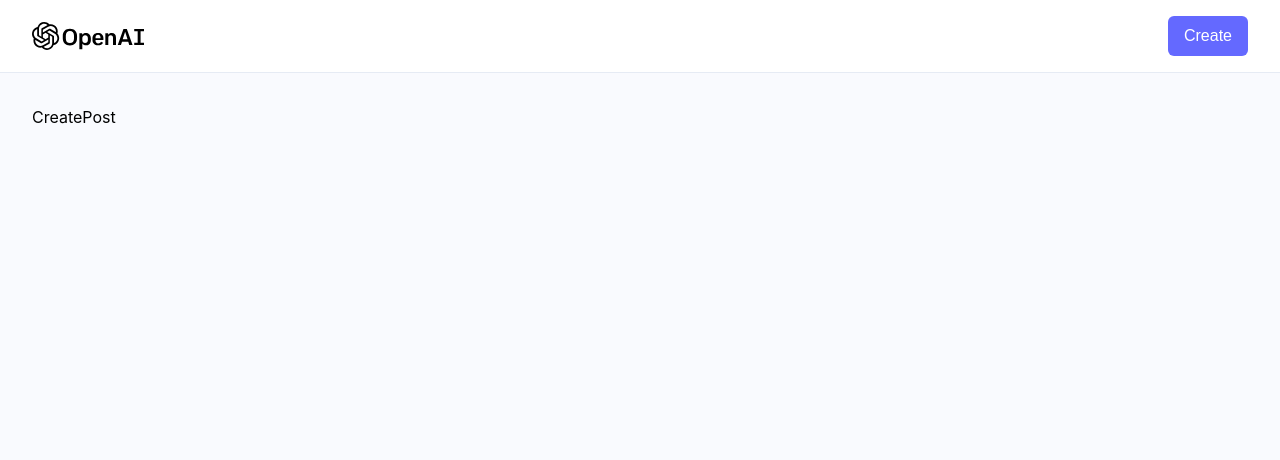
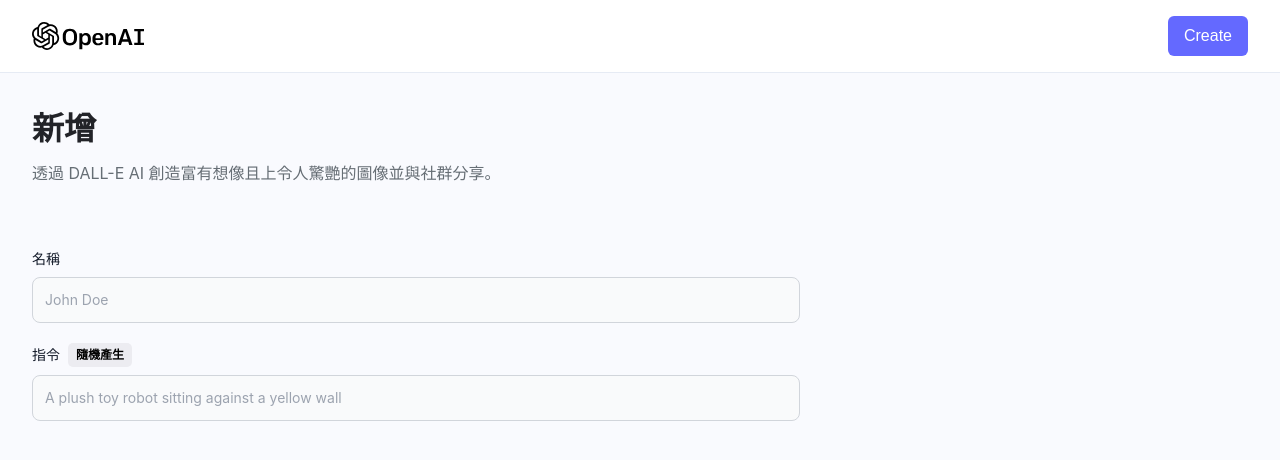
Before and after one commit to jimchen0102/DALL-E-CLONE, a React (Vite) app in the folder client/: page /create-post in a window 1280 px wide. Shown: the top 460 px of the page. Built offline with nearby package versions, Linux system fonts and the light colour scheme; a web font is replaced by a local one.

Commit message:
[feature]: add create-post page layout

```diff
--- a/client/src/components/Field.jsx
+++ b/client/src/components/Field.jsx
@@ -1,7 +1,46 @@
 import React from "react";
 
-const Field = () => {
-  return <div>Field</div>;
+const Field = ({
+  type,
+  name,
+  label,
+  placeholder,
+  value,
+  handleChange,
+  isSurpriseMe,
+  handleSurpriseMe,
+}) => {
+  return (
+    <div>
+      <div className="flex items-center gap-2 mb-2">
+        <label
+          htmlFor={name}
+          className="block font-medium text-sm text-gray-900"
+        >
+          {label}
+        </label>
+        {isSurpriseMe && (
+          <button
+            type="button"
+            onClick={handleSurpriseMe}
+            className="px-2 py-1 font-semibold text-xs text-black bg-[#ececf1] rounded-[5px]"
+          >
+            隨機產生
+          </button>
+        )}
+      </div>
+      <input
+        id={name}
+        type="text"
+        name={name}
+        placeholder={placeholder}
+        value={value}
+        onChange={handleChange}
+        required
+        className="block w-full p-3 text-sm text-gray-900 bg-gray-50 border border-gray-300 rounded-lg outline-none focus:ring-[#4649ff] focus:border-[#4649ff]"
+      />
+    </div>
+  );
 };
 
 export default Field;
--- a/client/src/pages/CreatePost.jsx
+++ b/client/src/pages/CreatePost.jsx
@@ -1,7 +1,59 @@
-import React from "react";
+import { useState } from "react";
+import { useNavigate } from "react-router-dom";
+
+import { getRandomPrompt } from "../utils";
+import { Field, Loader } from "../components";
+import { preview } from "../assets";
 
 const CreatePost = () => {
-  return <div>CreatePost</div>;
+  const navigate = useNavigate();
+  const [form, setForm] = useState({
+    name: "",
+    prompt: "",
+    photo: "",
+  });
+  const [generatingImg, setGeneratingImg] = useState(false);
+  const [loading, setLoading] = useState(false);
+
+  const handleChange = () => {};
+
+  const handleSubmit = () => {};
+
+  const handleSurpriseMe = () => {};
+
+  return (
+    <section className="max-w-7xl mx-auto">
+      <div>
+        <h1 className="font-extrabold text-[#222328] text-[32px]">新增</h1>
+        <p className="max-w-[500px] mt-2 text-[#666e75]">
+          透過 DALL-E AI 創造富有想像且上令人驚艷的圖像並與社群分享。
+        </p>
+      </div>
+
+      <form className="max-w-3xl mt-16" onSubmit={handleSubmit}>
+        <div className="flex flex-col gap-5">
+          <Field
+            type="text"
+            name="name"
+            label="名稱"
+            placeholder="John Doe"
+            value={form.name}
+            handleChange={handleChange}
+          />
+          <Field
+            type="text"
+            name="prompt"
+            label="指令"
+            placeholder="A plush toy robot sitting against a yellow wall"
+            value={form.name}
+            handleChange={handleChange}
+            isSurpriseMe
+            handleSurpriseMe={handleSurpriseMe}
+          />
+        </div>
+      </form>
+    </section>
+  );
 };
 
 export default CreatePost;
--- a/client/src/pages/Home.jsx
+++ b/client/src/pages/Home.jsx
@@ -1,8 +1,9 @@
-import React, { useState, useEffect } from "react";
+import { useState } from "react";
+
 import { Loader, Card, Field } from "../components";
 
 const Home = () => {
-  const [searchText, setSearchText] = useState("aa");
+  const [searchText, setSearchText] = useState("");
   const [posts, setPosts] = useState([]);
   const [loading, setIsLoading] = useState(false);
 
--- /dev/null
+++ b/client/src/utils/index.js
@@ -0,0 +1,10 @@
+import { surpriseMePrompts } from "../constants";
+
+export function getRandomPrompt(prompt) {
+  const randomIndex = Math.floor(Math.random * surpriseMePrompts.length);
+  const randomPrompt = surpriseMePrompts[randomIndex];
+
+  if (randomPrompt === prompt) return getRandomPrompt(prompt);
+
+  return randomPrompt;
+}
```
